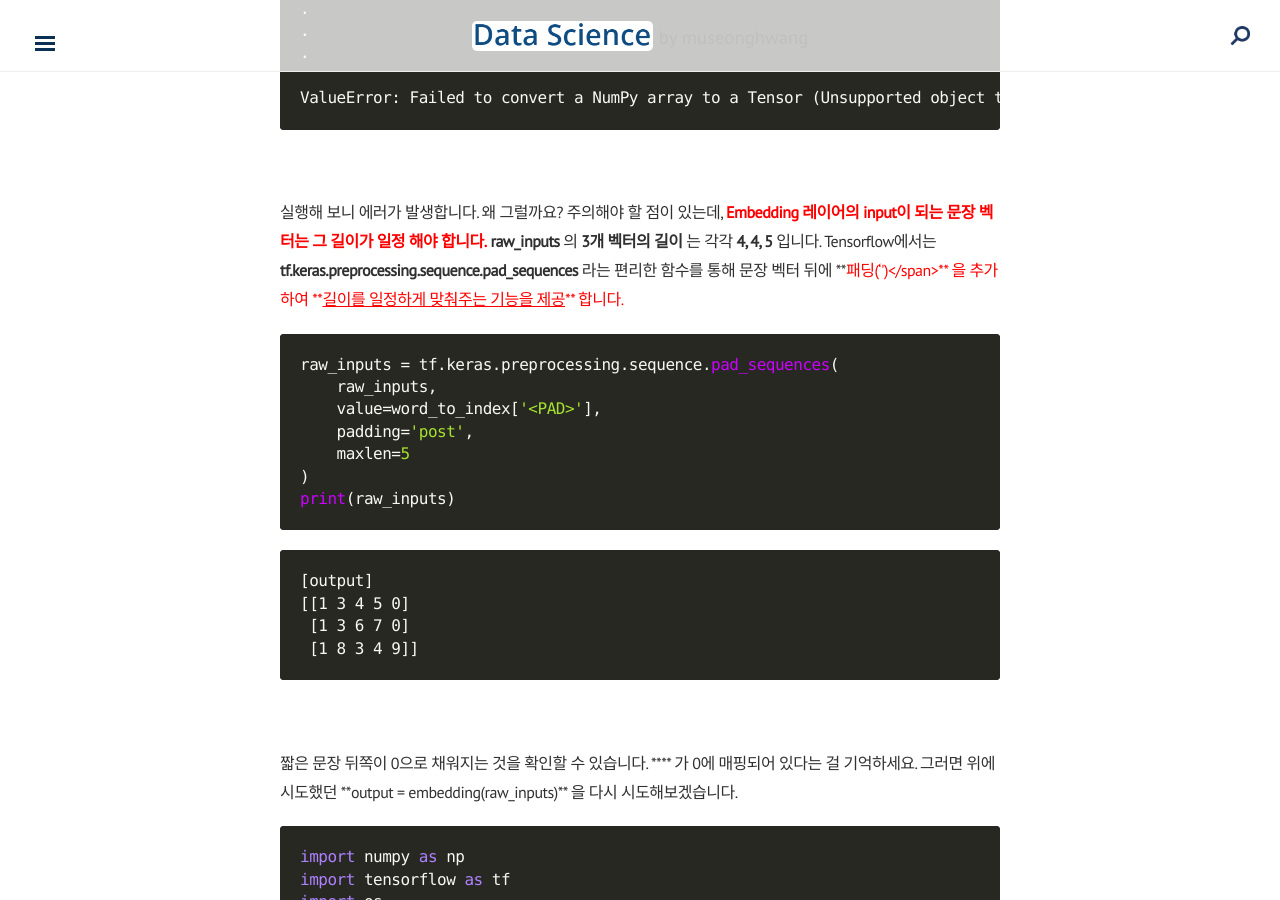
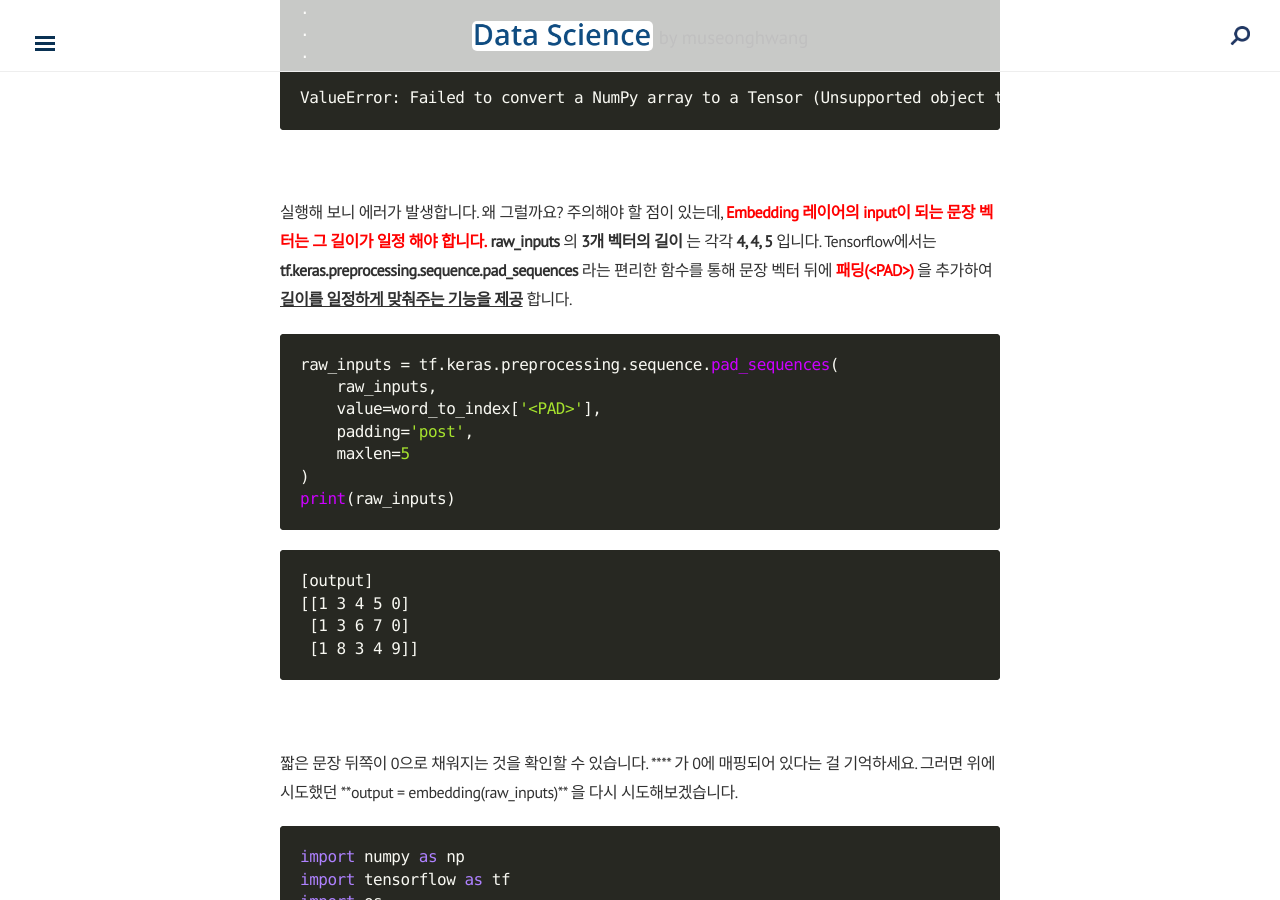
Before and after one commit to museonghwang/museonghwang.github.io, a Jekyll site: the page built from _posts/2023-01-15-nlp-sentiment-analysis.md, in a window 1280 px wide and 900 px high, scrolled down 6846 px. Built offline with Jekyll 4.4.1, drawn with Linux system fonts in a browser that asks for light colours; nearby versions of some CDN libraries.

Commit message:
nlp sentument analysis Update

````diff
--- a/_posts/2023-01-15-nlp-sentiment-analysis.md
+++ b/_posts/2023-01-15-nlp-sentiment-analysis.md
@@ -151,7 +151,7 @@ print(get_encoded_sentence('i eat lunch', word_to_index))
 
 **get_encoded_sentence** 함수를 통해 아래와 같이 매핑된 것이 확인할 수 있습니다.
 
-- **'<BOS>'** -> 1
+- **\<BOS\>** -> 1
 - **i** -> 3
 - **eat** -> 6
 - **lunch** -> 7
@@ -290,7 +290,7 @@ ValueError: Failed to convert a NumPy array to a Tensor (Unsupported object type
 <br>
 
 
-실행해 보니 에러가 발생합니다. 왜 그럴까요? 주의해야 할 점이 있는데, **<span style="color:red">Embedding 레이어의 input이 되는 문장 벡터는 그 길이가 일정 해야 합니다.</span>** **raw_inputs** 의 **3개 벡터의 길이** 는 각각 **4, 4, 5** 입니다. Tensorflow에서는 **tf.keras.preprocessing.sequence.pad_sequences** 라는 편리한 함수를 통해 문장 벡터 뒤에 **<span style="color:red">패딩('<PAD>')</span>** 을 추가하여 **<u>길이를 일정하게 맞춰주는 기능을 제공</u>** 합니다.
+실행해 보니 에러가 발생합니다. 왜 그럴까요? 주의해야 할 점이 있는데, **<span style="color:red">Embedding 레이어의 input이 되는 문장 벡터는 그 길이가 일정 해야 합니다.</span>** **raw_inputs** 의 **3개 벡터의 길이** 는 각각 **4, 4, 5** 입니다. Tensorflow에서는 **tf.keras.preprocessing.sequence.pad_sequences** 라는 편리한 함수를 통해 문장 벡터 뒤에 **<span style="color:red">패딩(\<PAD\>)</span>** 을 추가하여 **<u>길이를 일정하게 맞춰주는 기능을 제공</u>** 합니다.
 ```py
 raw_inputs = tf.keras.preprocessing.sequence.pad_sequences(
     raw_inputs,
````
